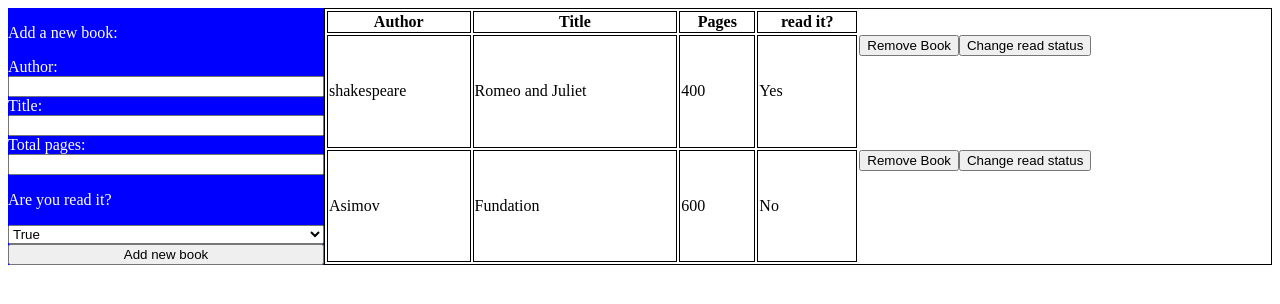
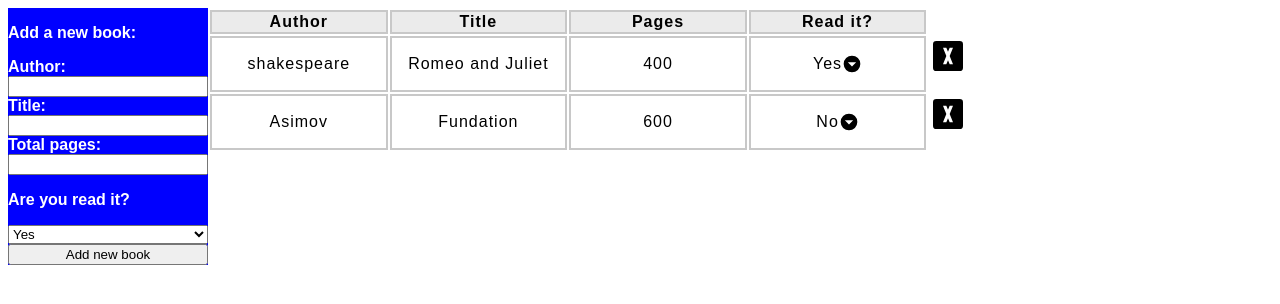
Before and after one commit to lightspot-coder/Library, a plain HTML site: page index.html in a window 1280 px wide. Drawn offline with Linux system fonts and the light colour scheme.

Commit message:
adding style to the table and redesing buttons

```diff
--- a/index.html
+++ b/index.html
@@ -20,8 +20,8 @@
           <input type="number" id="total_pages" name="totalPages">
           <p>Are you read it?</p>
           <select id="select_option" name="is_read_it">
-            <option value="Yes" selected>True</option>
-            <option value="No">False</option>
+            <option value="Yes" selected>Yes</option>
+            <option value="No">No</option>
           </select>
           <button id="addBook_button">Add new book</button>
         </form>
@@ -32,7 +32,8 @@
             <th>Author</th>
             <th>Title</th>
             <th>Pages</th>
-            <th>read it?</th>
+            <th>Read it?</th>
+            <th></th>
           </tr>
         </thead>
         <tbody id = "LibraryTable_Body"></tbody>
--- a/myscripts.js
+++ b/myscripts.js
@@ -75,9 +75,10 @@ function displayBooks() {
         title_Cell.textContent = myLibrary[i].title;
         const totalPages_Cell = document.createElement("td");
         totalPages_Cell.textContent = myLibrary[i].numberOfPages;
-        const isReadIt_Cell = document.createElement("td");
-        isReadIt_Cell.textContent = myLibrary[i].isReadIt;
+        //const isReadIt_Cell = document.createElement("td");
+        //isReadIt_Cell.textContent = myLibrary[i].isReadIt;
 
+        /*
         const remove_book_Button = document.createElement("button");
         remove_book_Button.setAttribute("type","button");
         remove_book_Button.setAttribute("data",myLibrary[i].id);
@@ -87,8 +88,22 @@ function displayBooks() {
             console.log("Removing the book with id " + remove_book_Button.getAttribute("data"));
             removeBook(remove_book_Button.getAttribute("data"));
 
+        });*/
+
+        const remove_book_Button = document.createElement("img");
+        remove_book_Button.setAttribute("src","img/alpha-x-box.svg");
+        remove_book_Button.setAttribute("width","40px");
+        remove_book_Button.setAttribute("height","40px");
+        remove_book_Button.setAttribute("data",myLibrary[i].id);
+        remove_book_Button.addEventListener("click",() => {
+
+            console.log("Removing the book with id " + remove_book_Button.getAttribute("data"));
+            removeBook(remove_book_Button.getAttribute("data"));
+
         });
 
+
+        /*
         const change_status_Button = document.createElement("button");
         change_status_Button.setAttribute("type","button");
         change_status_Button.setAttribute("data",myLibrary[i].id);
@@ -98,17 +113,47 @@ function displayBooks() {
             console.log("Changing the status of the book with id " + change_status_Button.getAttribute("data"));
             changeStatusButton(change_status_Button.getAttribute("data"));
 
+        });*/
+        const change_status_Button = document.createElement("img");
+        change_status_Button.setAttribute("src","img/arrow-down-drop-circle.svg");
+        change_status_Button.setAttribute("data",myLibrary[i].id);
+        change_status_Button.setAttribute("width","20px");
+        change_status_Button.setAttribute("height","20px");
+        change_status_Button.textContent = "Change read status";
+        change_status_Button.addEventListener("click",() => {
+
+            console.log("Changing the status of the book with id " + change_status_Button.getAttribute("data"));
+            changeStatusButton(change_status_Button.getAttribute("data"));
+
         });
+
+
 
         const newBook_Row = document.createElement("tr");
         newBook_Row.appendChild(author_Cell);
         newBook_Row.appendChild(title_Cell);
         newBook_Row.appendChild(totalPages_Cell);
-        newBook_Row.appendChild(isReadIt_Cell);
+        //newBook_Row.appendChild(isReadIt_Cell);
+
+        const read_status_cell = document.createElement("td");
+        const read_status_p = document.createElement("p");
+        read_status_p.textContent = myLibrary[i].isReadIt;
+
+        const read_status_div = document.createElement("div");
+        read_status_div.setAttribute("id","read-status-div");
+
+
+        read_status_div.appendChild(read_status_p);
+        read_status_div.appendChild(change_status_Button);
+
+        read_status_cell.appendChild(read_status_div);
+
+        newBook_Row.appendChild(read_status_cell);
 
         const book_buttons_div = document.createElement("div");
+        book_buttons_div.setAttribute("id","book-Buttons-div");
         book_buttons_div.appendChild(remove_book_Button);
-        book_buttons_div.appendChild(change_status_Button);
+        //book_buttons_div.appendChild(change_status_Button);
         newBook_Row.appendChild(book_buttons_div);
 
 
@@ -134,7 +179,7 @@ addBookToLibrary(author2, title2, numberOfPages2, isReadIt2 )
 displayBooks();
 
 
-/* prevent the normal action from submit button (sending the info to the server)*/
+/* prevent the normal action from submit button (prevent sending the info to the server)*/
 
 function buttonClick(event) {
   event.preventDefault();
--- a/styles.css
+++ b/styles.css
@@ -1,22 +1,92 @@
-table, td, th {
-  border: 1px solid black;
+html {
+  font-family: sans-serif;
+}
+
+
+
+
+td, th {
+   border-collapse: collapse;
+  border: 2px solid rgb(200,200,200);
+  letter-spacing: 1px;
+
+}
+
+th {
+  background-color: rgb(235,235,235);
+}
+
+td {
+  text-align: center;
+}
+
+table{
+    grid-column: 2/3;
+    table-layout: fixed;
+    width:900px;
+}
+
+thead > tr >  th:last-child{
+    border-style: none;
+    background-color: white;
 }
 
 .body-container{
     display: grid;
-    grid-template-columns: 1fr 3fr;
+    grid-template-columns: 1fr 6fr;
+    grid-template-rows: 50px;
+
 }
 
 .sidebar{
     background-color: blue;
     color: white;
     grid-column: 1/2;
+    grid-row: 1/2;
+    height: 257px;
+    font-weight: bold;
+    width:200px;
 }
 
-table{
-    grid-column: 2/3;
+
+
+form{
+
+    display: flex;
+    flex-direction: column;
+
 }
 
-form{
-    display: grid;
+#book-Buttons-div{
+    display: flex;
+    flex-direction: column;
+    align-items: center;
+    justify-content: center;
+    align-content: stretch;
 }
+
+#book-Buttons-div > img {
+
+    border-style: none;
+    align-self: self-start;
+}
+
+#read-status-div{
+    display: flex;
+    justify-content: center;
+    align-items: center;
+}
+
+.dropdown {
+  position: relative;
+  display: inline-block;
+}
+
+.dropdown-content {
+  display: none;
+  position: absolute;
+  background-color: #f1f1f1;
+  min-width: 160px;
+  box-shadow: 0px 8px 16px 0px rgba(0,0,0,0.2);
+  z-index: 1;
+}
```
Also changed, not shown: img/alpha-x-box.svg (added), img/arrow-down-drop-circle.svg (added).
